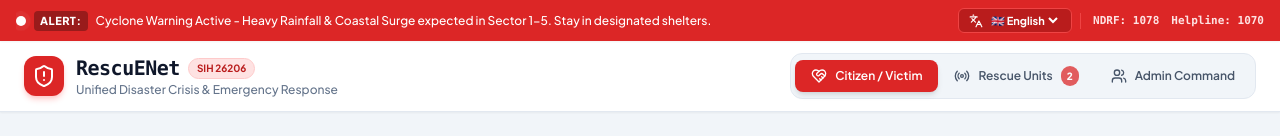
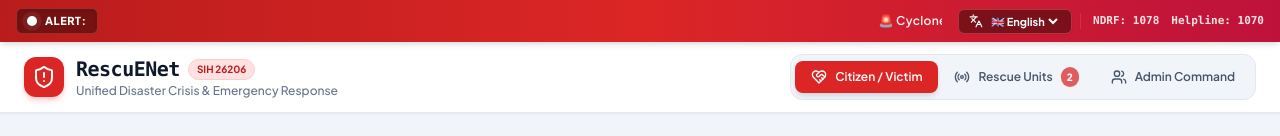
Before and after one commit to mohith0705/rescuenet-sih26206, a React (Vite) app: page / in a window 1280 px wide. Shown: the top 136 px of the page. Built offline with nearby package versions, Linux system fonts and the light colour scheme.

Commit message:
Add smooth continuous marquee motion to top emergency alert ticker

```diff
--- a/src/components/Navbar.jsx
+++ b/src/components/Navbar.jsx
@@ -7,35 +7,43 @@ export default function Navbar({ activeRole, setActiveRole, activeSosCount, curr
 
   return (
     <header className="sticky top-0 z-50 bg-white/95 backdrop-blur border-b border-slate-200 shadow-sm">
-      {/* High-Detection Emergency Red Ticker */}
-      <div className="bg-red-600 text-white text-xs px-4 py-2 flex items-center justify-between shadow-sm">
-        <div className="flex items-center gap-2 overflow-hidden font-medium">
+      {/* Sleek Emergency Red Ticker with Continuous Marquee Motion */}
+      <div className="bg-gradient-to-r from-red-700 via-red-600 to-rose-700 text-white text-xs px-4 py-2 flex items-center justify-between shadow-md relative overflow-hidden">
+
+        {/* Fixed Alert Badge */}
+        <div className="flex items-center gap-2 z-10 shrink-0 bg-red-950/60 px-2.5 py-1 rounded-md border border-red-400/30 shadow-inner">
           <span className="flex h-2.5 w-2.5 relative">
-            <span className="animate-ping absolute inline-flex h-full w-full rounded-full bg-white opacity-75"></span>
+            <span className="animate-ping absolute inline-flex h-full w-full rounded-full bg-white opacity-90"></span>
             <span className="relative inline-flex rounded-full h-2.5 w-2.5 bg-white"></span>
           </span>
-          <span className="font-extrabold uppercase tracking-wider text-[11px] bg-red-800 px-1.5 py-0.5 rounded">ALERT:</span>
-          <span className="truncate">{t.disasterAlert}</span>
+          <span className="font-extrabold uppercase tracking-wider text-[11px] text-white">ALERT:</span>
+        </div>
+
+        {/* Marquee Motion Scrolling Text */}
+        <div className="overflow-hidden whitespace-nowrap mx-4 flex-1 relative flex items-center">
+          <div className="animate-marquee inline-block font-semibold tracking-wide text-red-50 text-[12px]">
+            🚨 {t.disasterAlert} &nbsp;&bull;&nbsp; 🚨 {t.disasterAlert}
+          </div>
         </div>
 
         {/* Language Switcher Dropdown */}
-        <div className="flex items-center gap-2 shrink-0 ml-2">
-          <div className="flex items-center gap-1 bg-red-700 border border-red-500 px-2.5 py-1 rounded-md text-[11px] text-white font-bold">
+        <div className="flex items-center gap-2 shrink-0 z-10">
+          <div className="flex items-center gap-1 bg-red-950/60 border border-red-400/40 px-2.5 py-1 rounded-md text-[11px] text-white font-bold shadow-sm hover:border-white transition">
             <Languages className="w-3.5 h-3.5" />
             <select
               value={currentLang}
               onChange={(e) => setCurrentLang(e.target.value)}
               className="bg-transparent text-white focus:outline-none cursor-pointer font-bold"
             >
-              <option value="EN" className="bg-white text-slate-900">🇬🇧 English</option>
-              <option value="HI" className="bg-white text-slate-900">🇮🇳 हिंदी</option>
-              <option value="TE" className="bg-white text-slate-900">🇮🇳 తెలుగు</option>
-              <option value="TA" className="bg-white text-slate-900">🇮🇳 தமிழ்</option>
-              <option value="BN" className="bg-white text-slate-900">🇮🇳 বাংলা</option>
+              <option value="EN" className="bg-slate-900 text-white">🇬🇧 English</option>
+              <option value="HI" className="bg-slate-900 text-white">🇮🇳 हिंदी</option>
+              <option value="TE" className="bg-slate-900 text-white">🇮🇳 తెలుగు</option>
+              <option value="TA" className="bg-slate-900 text-white">🇮🇳 தமிழ்</option>
+              <option value="BN" className="bg-slate-900 text-white">🇮🇳 বাংলা</option>
             </select>
           </div>
 
-          <div className="hidden md:flex items-center gap-3 text-red-100 text-[11px] font-mono pl-3 border-l border-red-500 font-bold">
+          <div className="hidden md:flex items-center gap-3 text-red-100 text-[11px] font-mono pl-3 border-l border-red-500/50 font-bold">
             <span>NDRF: 1078</span>
             <span>Helpline: 1070</span>
           </div>
--- a/tailwind.config.js
+++ b/tailwind.config.js
@@ -24,6 +24,15 @@ export default {
       fontFamily: {
         sans: ['Plus Jakarta Sans', 'Inter', 'sans-serif'],
         mono: ['JetBrains Mono', 'Menlo', 'monospace']
+      },
+      keyframes: {
+        marquee: {
+          '0%': { transform: 'translateX(100%)' },
+          '100%': { transform: 'translateX(-100%)' },
+        }
+      },
+      animation: {
+        'marquee': 'marquee 25s linear infinite',
       }
     },
   },
```
